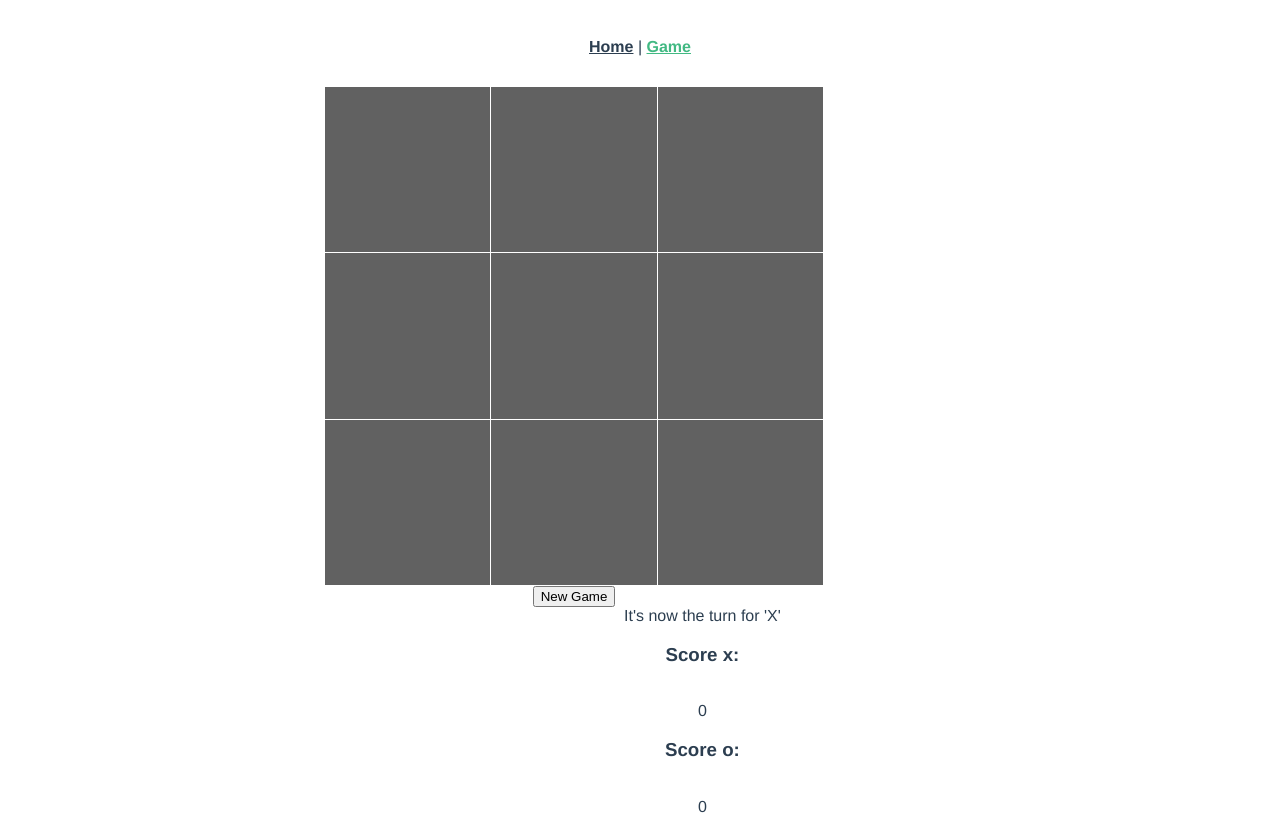
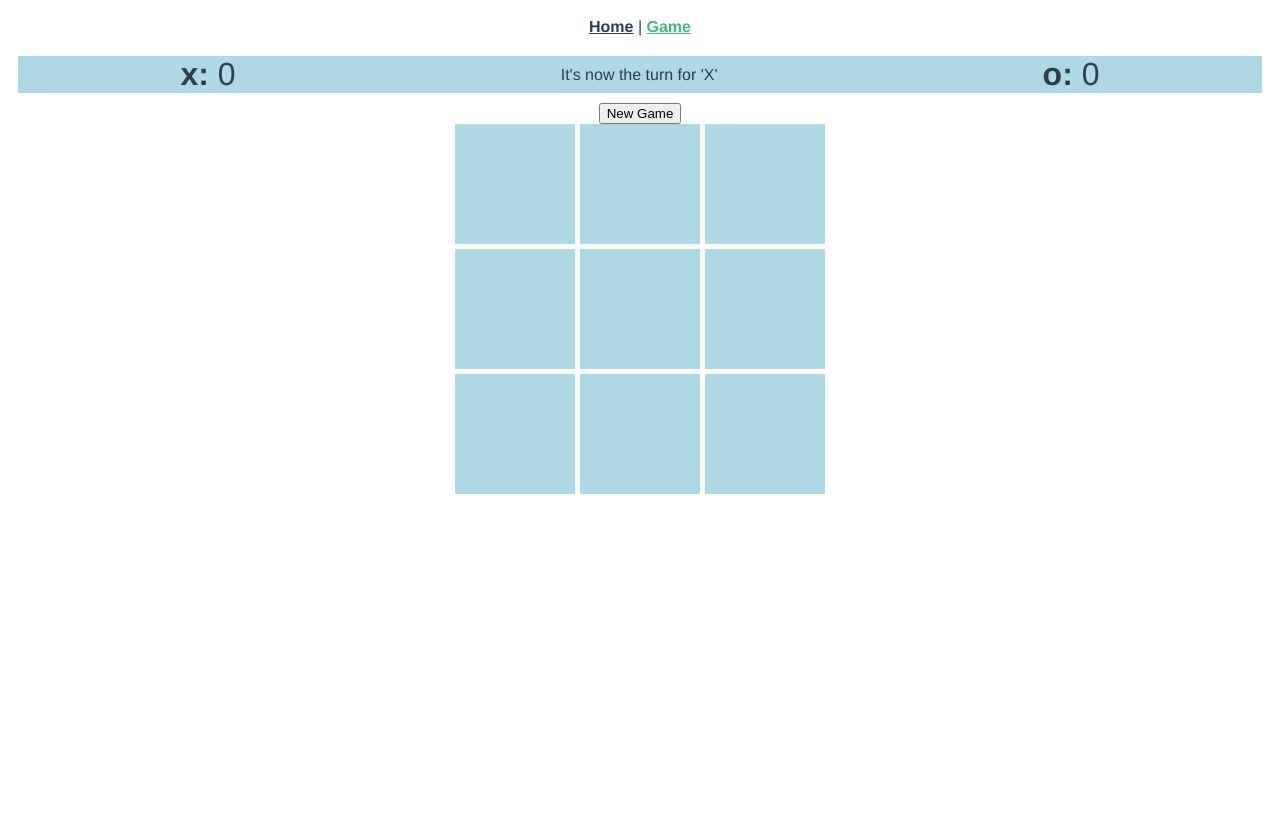
Before and after one commit to stephan-v/tictactoe, a Vue app: page /#/game in a window 1280 px wide. Built offline with nearby package versions, Linux system fonts and the light colour scheme.

Commit message:
replaced tables for divs with grid

```diff
--- a/src/App.vue
+++ b/src/App.vue
@@ -17,7 +17,7 @@
   color: #2c3e50;
 }
 #nav {
-  padding: 30px;
+  padding: 10px;
 }
 
 #nav a {
--- a/src/components/Board.vue
+++ b/src/components/Board.vue
@@ -1,24 +1,20 @@
 <template>
 <div>
-  <table class="grid">
-    <tr>
+  <div>
+    <button v-on:click="startNewGame">New Game</button>
+  </div>
+  <div class="grid">
     <Cell position="LT"></Cell>
     <Cell position="CT"></Cell>
     <Cell position="RT"></Cell>
-    </tr>
-    <tr>
+
     <Cell position="LM"></Cell>
     <Cell position="CM"></Cell>
     <Cell position="RM"></Cell>
-    </tr>
-    <tr>
+
     <Cell position="LB"></Cell>
     <Cell position="CB"></Cell>
     <Cell position="RB"></Cell>
-    </tr>
-  </table>
-    <div>
-      <button v-on:click="startNewGame">New Game</button>
   </div>
 </div>
 
@@ -38,20 +34,10 @@ import Cell  from '@/components/Cell.vue';
 </script>
 
 <style>
-table {
-  background-color: #616161;
-  width: 500px;
-  height: 500px;
-  margin: 0 auto;
-  border-collapse:collapse;
-
-}
-
-td {
-   border: 1px solid white;
-   width: 150px;
-   height:150px;
-   color: white;
-   font-size: 8em;
+.grid {
+  display: grid;
+  grid-gap: 5px 5px;
+  grid-template-columns: auto auto auto;
+  justify-content: center;
 }
 </style>
--- a/src/components/Cell.vue
+++ b/src/components/Cell.vue
@@ -1,5 +1,5 @@
 <template>
-    <td v-on:click="onClick()">{{marker}}</td>
+    <div v-on:click="onClick()">{{marker}}</div>
 </template>
 
 <script>
@@ -23,6 +23,12 @@
     }
 </script>
 
-<style>
-
+<style scoped>
+    div {
+        background: lightblue;
+        font-size: 110px;
+        height: 120px;
+        line-height: 110px;
+        width: 120px;
+    }
 </style>
--- a/src/components/CurrentPlayer.vue
+++ b/src/components/CurrentPlayer.vue
@@ -1,10 +1,10 @@
 <template>
 <div>
-  <div v-if="gameHasAWinner">{{getWinner}} won!</div>
-  <div v-if="gameIsDraw">The game is a draw!</div>
-  <div v-if="!gameIsOver">
+  <span v-if="gameHasAWinner">{{getWinner}} won!</span>
+  <span v-if="gameIsDraw">The game is a draw!</span>
+  <span v-if="!gameIsOver">
       It's now the turn for '{{getCurrentPlayer}}'
-  </div>
+  </span>
 </div>
 </template>
 
--- a/src/components/Score.vue
+++ b/src/components/Score.vue
@@ -1,9 +1,5 @@
 <template>
-  <div>
-    <h3>Score {{icon}}:</h3>
-    <br />
-    {{score}}
-    </div>
+    <span><strong>{{icon}}:</strong> {{score}} </span>
 </template>
 
 <script>
@@ -17,6 +13,8 @@ import Cell  from '@/components/Cell.vue';
         }
     }
 </script>
-
-<style>
+<style scoped>
+    span {
+        font-size: 2em;
+    }
 </style>
--- a/src/components/TicTacToe.vue
+++ b/src/components/TicTacToe.vue
@@ -1,11 +1,11 @@
 <template>
   <div class="tictactoe">
-      <Board></Board>
-      <div class="rightpanel">
-        <CurrentPlayer></CurrentPlayer>
-        <Score icon="x"></Score>
-        <Score icon="o"></Score>
-      </div>
+    <div class="scoreboard">
+      <Score icon="x"></Score>
+      <CurrentPlayer></CurrentPlayer>
+      <Score icon="o"></Score>
+    </div>
+    <Board></Board>
   </div>
 </template>
 
@@ -37,34 +37,12 @@ export default class TicTacToe extends Vue {
   }
 }
 </script>
-
-<!-- Add "scoped" attribute to limit CSS to this component only -->
-<style scoped>
-h3 {
-  margin: 40px 0 0;
-}
-ul {
-  list-style-type: none;
-  padding: 0;
-}
-li {
-  display: inline-block;
-  margin: 0 10px;
-}
-a {
-  color: #42b983;
-}
-
-.tictactoe {
-  width:50%;
-  margin:0 auto;
-}
-
-.tictactoe > div {
-  float: left;
-}
-
-.rightpanel {
-  margin-left:300px;
-}
+<style>
+  .scoreboard {
+    align-items: center;
+    background: lightblue;
+    display: grid;
+    grid-template-columns: auto auto auto;
+    margin: 10px;
+  }
 </style>
```
Lines whose indentation alone changed are shown as unchanged.
